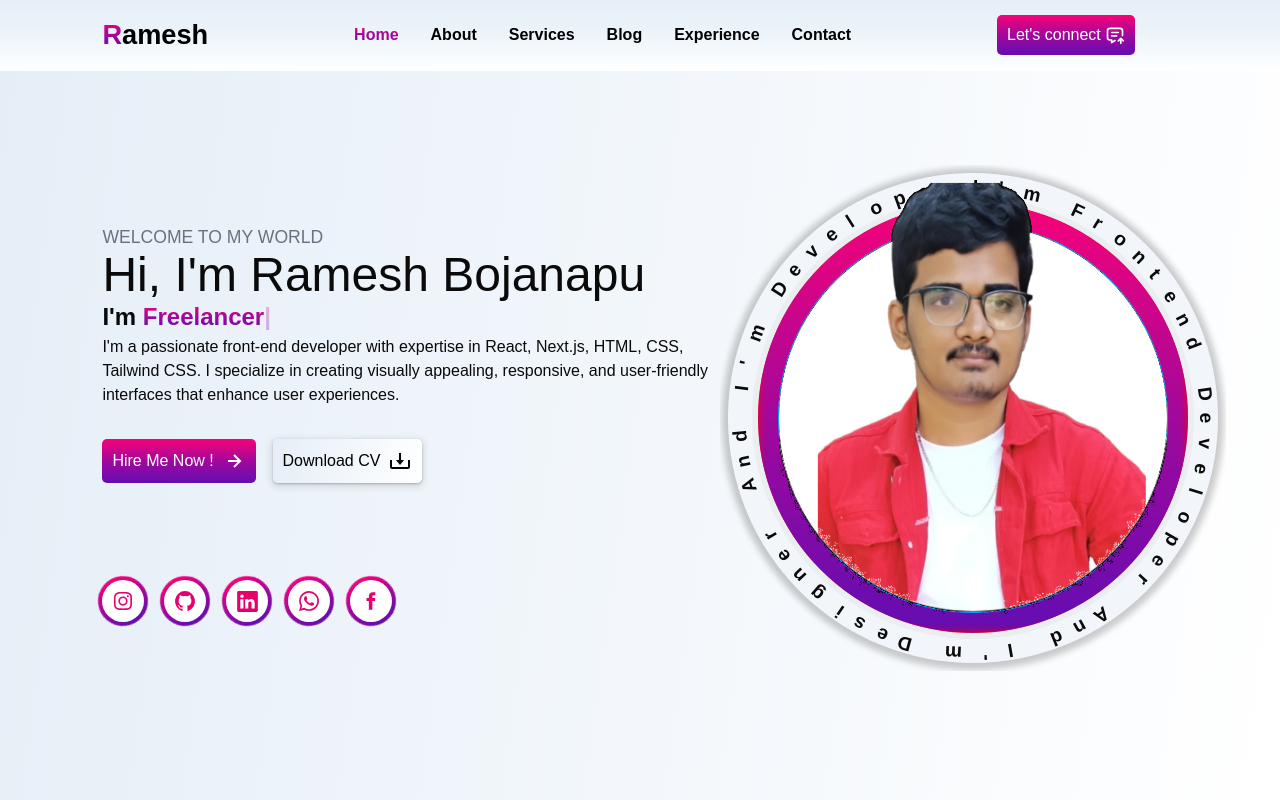
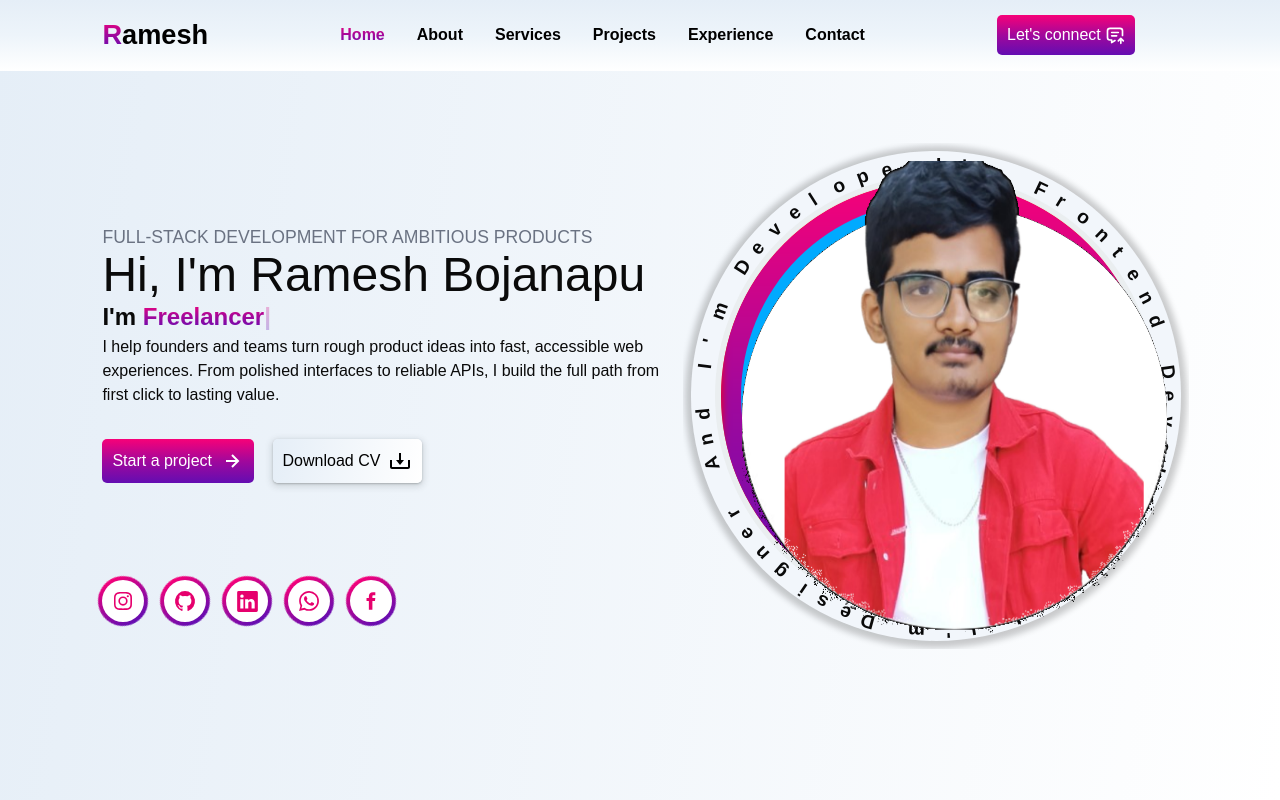
Before and after one commit to Ramesh-Bojanapu-1011/my_portfolio, a Next.js app: page / in a window 1280 px wide. Shown: the top 800 px of the page. Built offline with nearby package versions, Linux system fonts and the light colour scheme.

Commit message:
Update homepage content and improve contact form feedback

```diff
--- a/pages/index.tsx
+++ b/pages/index.tsx
@@ -845,7 +845,7 @@ export default function Home() {
             </li>
 
             <li>
-              <Link href="#blog">Blog</Link>
+              <Link href="#blog">Projects</Link>
             </li>
 
             <li>
@@ -891,7 +891,7 @@ export default function Home() {
         <section className="home caret-transparent " id="home">
           <div className="mt-12">
             <h3 className="text-gray-500 font-light uppercase text-[1.1rem]">
-              Welcome To my World
+              Full-stack development for ambitious products
             </h3>
             <h1 className="text-5xl">Hi, I&#39;m Ramesh Bojanapu</h1>
 
@@ -900,15 +900,14 @@ export default function Home() {
             </p>
 
             <p>
-              I'm a passionate front-end developer with expertise in React,
-              Next.js, HTML, CSS, Tailwind CSS. I specialize in creating
-              visually appealing, responsive, and user-friendly interfaces that
-              enhance user experiences.
+              I help founders and teams turn rough product ideas into fast,
+              accessible web experiences. From polished interfaces to reliable
+              APIs, I build the full path from first click to lasting value.
             </p>
 
             <div className="btn-box">
               <Link href="mailto:bramesh101020@gmail.com" className="btn">
-                Hire Me Now !{" "}
+                Start a project{" "}
                 <svg
                   xmlns="http://www.w3.org/2000/svg"
                   width="24"
@@ -1293,7 +1292,7 @@ export default function Home() {
         <section className="blog caret-transparent" id="blog">
           <div className="main-text">
             <h2 className="heading">Selected Projects</h2>
-            <span>Web applications and digital products I have built</span>
+            <span>Selected work, shipped products, and the problems they solve</span>
             <div className="pt-9">
               <BentoGrid className="flex flex-wrap justify-center gap-4 ">
                 {features.map((feature, index) => (
@@ -1400,8 +1399,8 @@ export default function Home() {
             </div>
             <div className="contact-info" id="contact">
               <div className="main-text caret-transparent">
-                <h2 className="heading">Contact Me</h2>
-                <span>get in touch with me</span>
+                <h2 className="heading">Have a product to build?</h2>
+                <span>Tell me what you are working on and I will get back to you</span>
               </div>
               <ContactForm />
             </div>
--- a/skills-lock.json
+++ b/skills-lock.json
@@ -144,6 +144,12 @@
       "sourceType": "github",
       "skillPath": "skills/image/SKILL.md",
       "computedHash": "179c3e3a8b786b90361ee135279cc8d42e4082e3f545cd7b484a00db27be1dca"
+    },
+    "improve-react": {
+      "source": "aidenybai/react-doctor",
+      "sourceType": "github",
+      "skillPath": "skills/improve-react/SKILL.md",
+      "computedHash": "eb8655059a4bd04c4dbee1aa3430479ef4633b63a54331db7055063a1aa9cb33"
     },
     "influencer-marketing": {
       "source": "coreyhaines31/marketingskills",
--- a/src/components/ContactForm.tsx
+++ b/src/components/ContactForm.tsx
@@ -5,6 +5,7 @@ import { Label } from "./ui/label";
 import { Textarea } from "./ui/textarea";
 
 const ContactForm = () => {
+  const [status, setStatus] = useState<"idle" | "success" | "error">("idle");
   const [formData, setFormData] = useState({
     firstName: "",
     lastName: "",
@@ -36,9 +37,8 @@ const ContactForm = () => {
         mode: "no-cors",
       },
     )
-      .then(() => console.log("Form submitted successfully"))
-      .catch((error) => alert("Error submitting form: " + error));
-
+      .then(() => {
+        setStatus("success");
         setFormData({
           firstName: "",
           lastName: "",
@@ -46,6 +46,8 @@ const ContactForm = () => {
           phone: "",
           message: "",
         });
+      })
+      .catch(() => setStatus("error"));
   };
   return (
     <div>
@@ -101,6 +103,16 @@ const ContactForm = () => {
             Submit
           </Button>
         </div>
+        {status === "success" && (
+          <p role="status" className="mt-4 text-center text-green-700">
+            Thanks, your message is on its way. I will be in touch soon.
+          </p>
+        )}
+        {status === "error" && (
+          <p role="alert" className="mt-4 text-center text-red-700">
+            Something went wrong. Please email me directly at bramesh101020@gmail.com.
+          </p>
+        )}
       </form>
     </div>
   );
```
Lines whose indentation alone changed are shown as unchanged.
